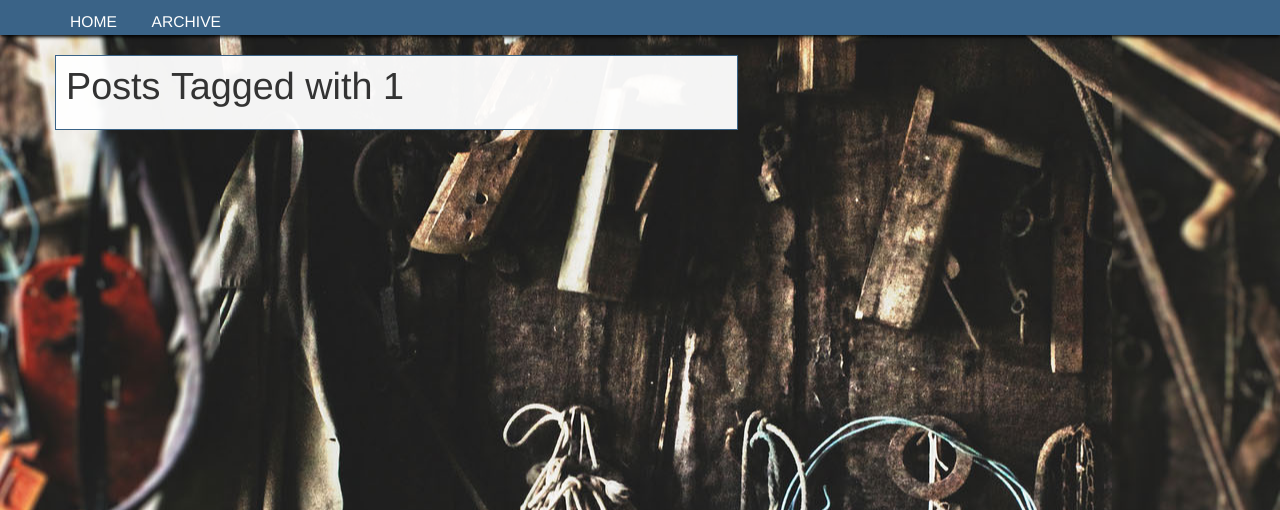
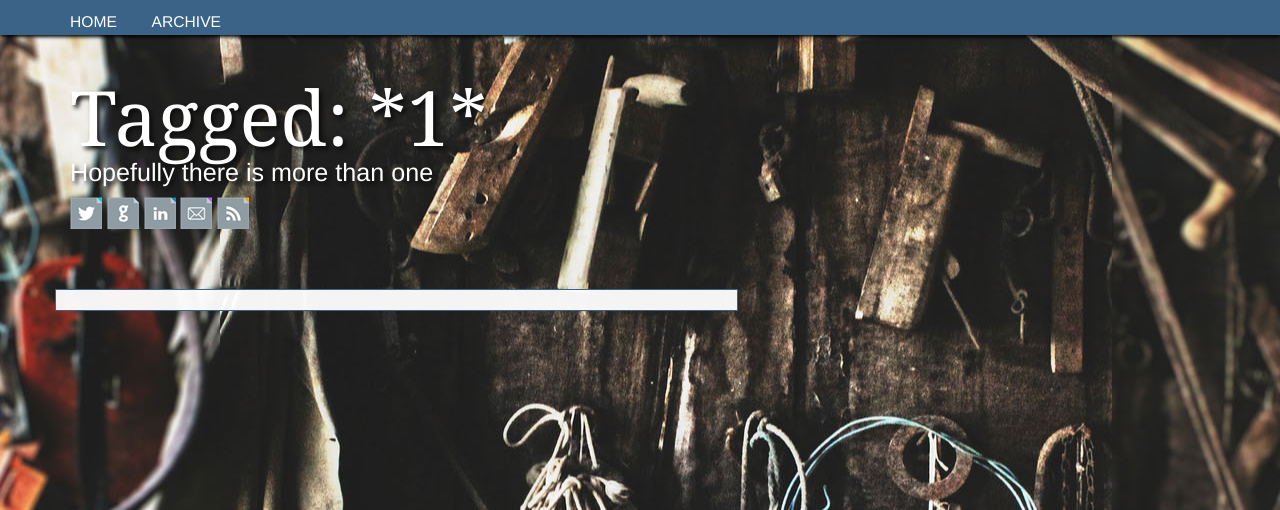
Before and after one commit to jeffreybrowning/blog, a Django app: page /tags/1 in a window 1280 px wide. Shown: the top 510 px of the page. Run offline with Django 3.2, Linux system fonts and the light colour scheme; data that the repository does not hold is empty; parts of the project's set-up code (start-up, migrations or seed data) failed here and were passed over; some libraries are stand-ins or nearby versions.

Commit message:
Makes tag page more consistent with index and entry pages

```diff
--- a/blog/templates/blog/tag.html
+++ b/blog/templates/blog/tag.html
@@ -2,11 +2,23 @@
 {% load staticfiles %}
 {% load django_markdown %}
 
+{% block jumbotron %}
+<section id="jumbotron">
+	<section class="container">
+		<h1 style="margin-bottom:0;">Tagged: *{{tag}}*</h1>
+		<h3>Hopefully there is more than one</h3>
+		<a href="https://twitter.com/Art_to_Code" target="_blank" class="twitter-icon"></a>
+		<a href="https://github.com/jeffreybrowning" target="_blank" class="github-icon"></a>
+		<a href="http://www.linkedin.com/pub/jeffrey-browning/49/636/a30/" target="_blank" class="linkedin-icon"></a>
+		<a href="mailto:jeffbrowning05@gmail.com?subject=Blog comment" target="_blank" class="email-icon"></a>
+		<a href="{% url 'feed' %}" rel="alternate" type="application/rss+xml" title="Art to Code Blog Feed" target="_blank" class="rss-icon"></a>
+	</section>
+</section>
+{% endblock %}
 
 {% block content %}
 <section class="row">
 	<section id='entry-content' class="col-sm-7">
-		<h1>Posts&nbsp;Tagged with&nbsp;{{tag}}</h1>
 		{% for object in entries %}
 			<article class="post">
 			<section class="date">{{ object.created| date:"d M Y" }}</section>
```
Also changed, not shown: blog/static/blog/bricks.JPG (deleted), blog/static/blog/garage_background.jpg (deleted), blog/static/blog/profile.jpg (deleted), blog/static/blog/sparkler.jpg (deleted), blog/static/blog/truman_state.jpg (deleted), blog/static/blog/typewriter_background.jpg (deleted), blog/static/blog/wood_background.jpg (deleted).
